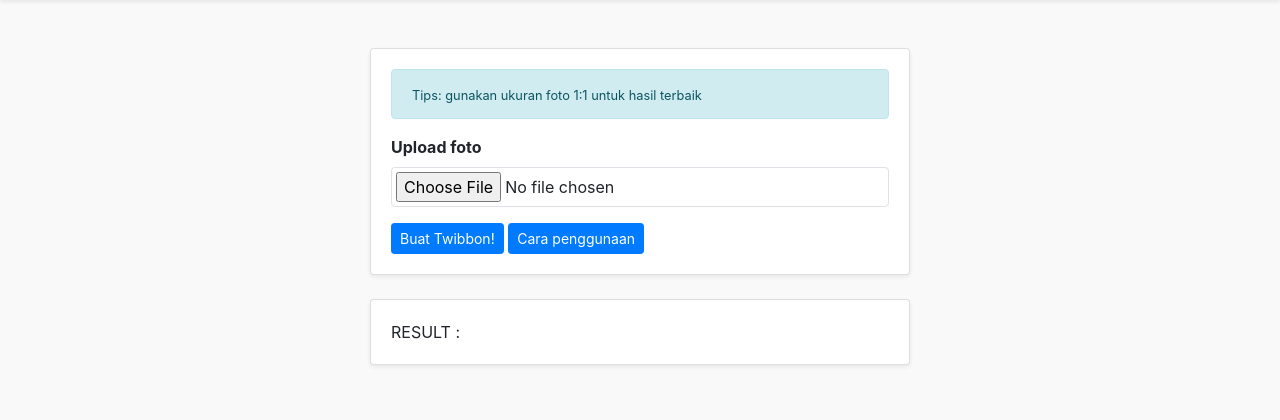
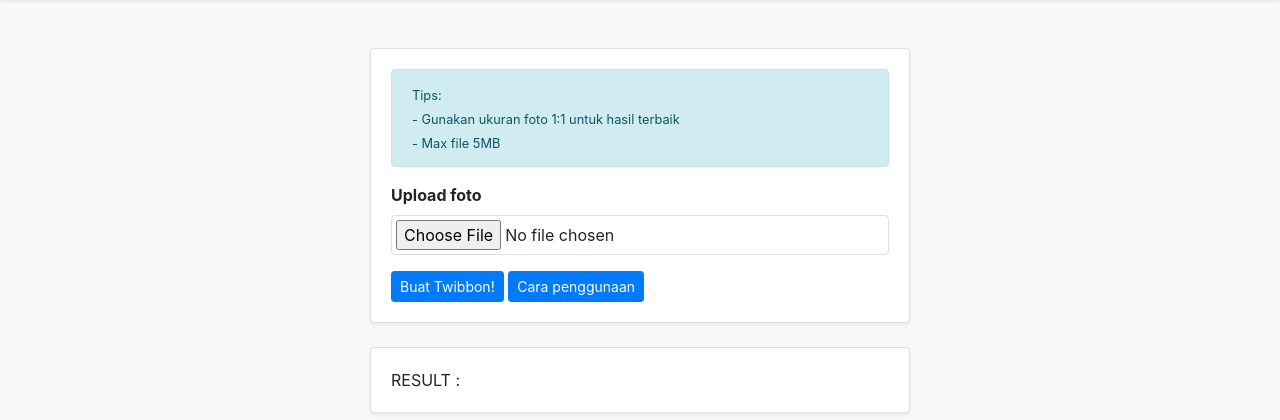
Before and after one commit to faridfac/cekresi, a PHP site: page /twibbon/index.php in a window 1280 px wide. Shown: the part 66-486 px from the top of the page. Run offline with PHP 8.4, Linux system fonts and the light colour scheme.

Commit message:
Update index.php

```diff
--- a/twibbon/index.php
+++ b/twibbon/index.php
@@ -21,7 +21,7 @@
 			<div class="col-lg-6 offset-lg-3 col-md-12 mb-4">
 				<div class="card card-body shadow-sm mb-4">
 					<div class="alert alert-info" role="alert">
-						<small>Tips: gunakan ukuran foto 1:1 untuk hasil terbaik</small>
+						<small>Tips: <br>- Gunakan ukuran foto 1:1 untuk hasil terbaik<br>- Max file 5MB</small>
 					</div>
 					<form method="post" enctype="multipart/form-data">
 						<div class="form-group">
@@ -58,7 +58,7 @@
 										if (file_exists("images/" . $namabaru))
 										{
 											echo '<script>';
-											echo 'swal("Error!", "Terjadi kesalahan, silahkan coba lagi", "error");';
+											echo 'alert("Terjadi kesalahan, silahkan coba lagi");';
 											echo '</script>';
 										}
 										else
@@ -75,7 +75,7 @@
 									else
 									{
 										echo '<script>';
-										echo 'swal("Error!", "File yang diupload harus gambar", "error");';
+										echo 'alert("File yang diupload harus gambar");';
 										echo '</script>';
 										unlink($_FILES["file"]["tmp_name"]);
 									}
@@ -83,14 +83,14 @@
 								else
 								{
 									echo '<script>';
-									echo 'swal("Error!", "Ukuran file tidak boleh lebih dari 5MB", "error");';
+									echo 'alert("Ukuran file tidak boleh lebih dari 5MB");';
 									echo '</script>';
 								}
 							}
 							else
 							{
 								echo '<script>';
-								echo 'swal("Error!", "Gambar tidak boleh kosong", "error");';
+								echo 'alert("Gambar tidak boleh kosong");';
 								echo '</script>';
 							}
 						}
```
